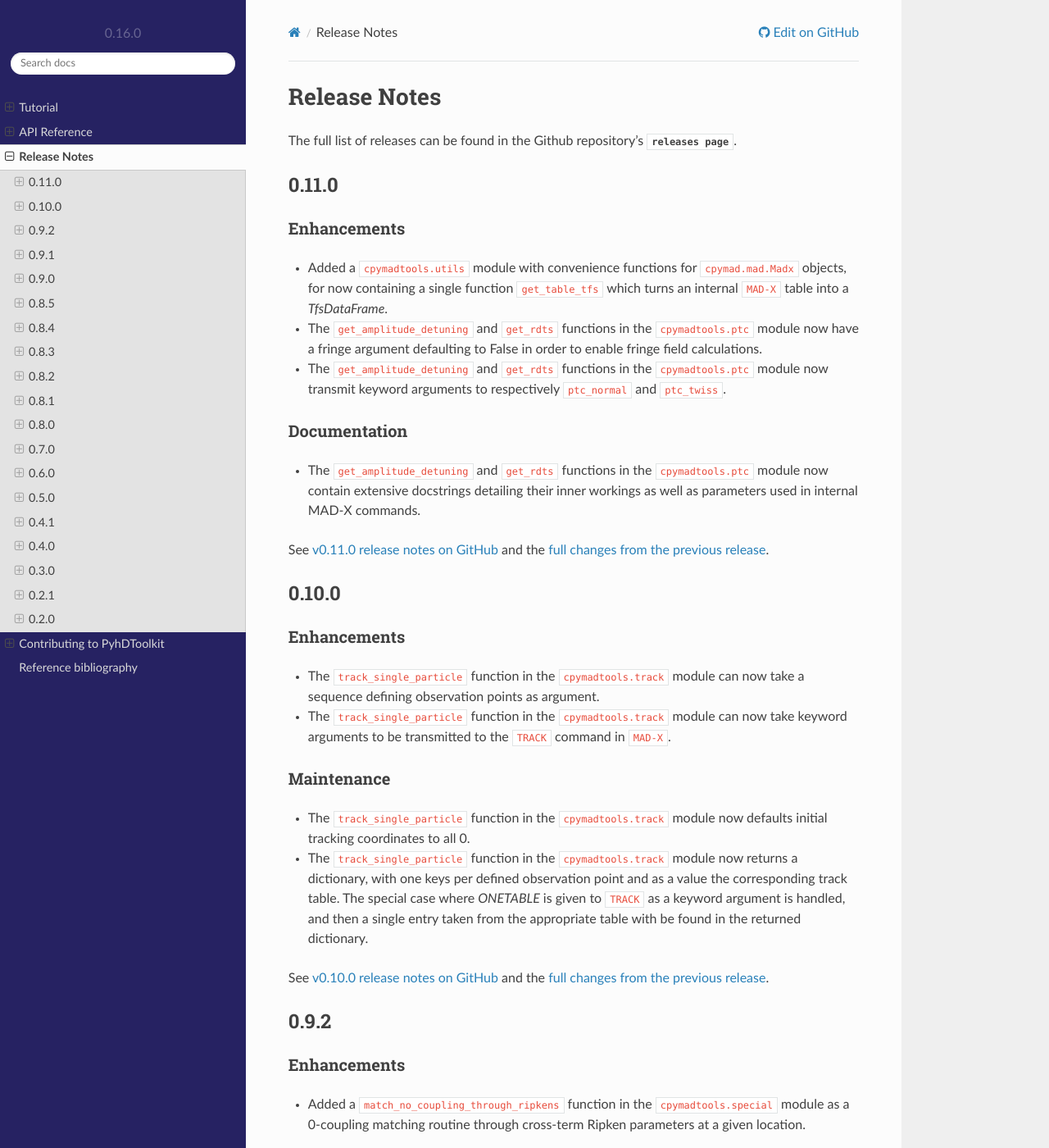
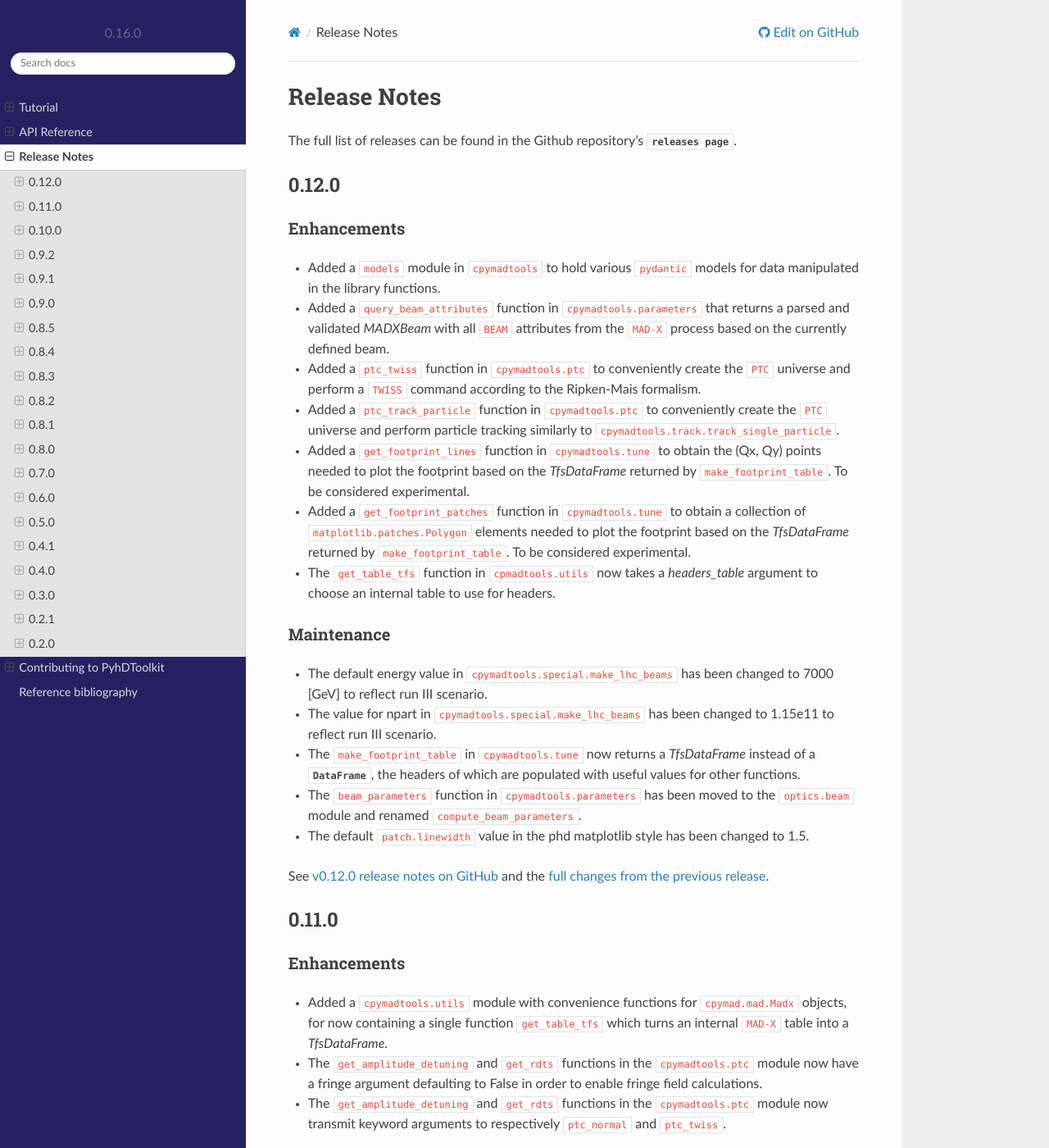
Before and after one commit to fsoubelet/PyhDToolkit, a Sphinx documentation site: the page built from docs/release.rst, in a window 1280 px wide and 1400 px high. Shown: the whole window at 82% size. Built offline with Sphinx 7.4.7 and the Read the Docs theme 2.0.0, drawn with Linux system fonts in a browser that asks for light colours; pages that are not in the unit, such as notebooks, are missing from menus.

Commit message:
release 0.12.0

```diff
--- a/docs/release.rst
+++ b/docs/release.rst
@@ -2,6 +2,34 @@ Release Notes
 =============
 
 The full list of releases can be found in the Github repository's `releases page <https://github.com/fsoubelet/PyhDToolkit/releases>`.
+
+.. _release_0.12.0:
+
+0.12.0
+------
+
+Enhancements
+~~~~~~~~~~~~
+
+* Added a ``models`` module in ``cpymadtools`` to hold various ``pydantic`` models for data manipulated in the library functions.
+* Added a ``query_beam_attributes`` function in ``cpymadtools.parameters`` that returns a parsed and validated *MADXBeam* with all ``BEAM`` attributes from the ``MAD-X`` process based on the currently defined beam.
+* Added a ``ptc_twiss`` function in ``cpymadtools.ptc`` to conveniently create the ``PTC`` universe and perform a ``TWISS`` command according to the Ripken-Mais formalism.
+* Added a ``ptc_track_particle`` function in ``cpymadtools.ptc`` to conveniently create the ``PTC`` universe and perform particle tracking similarly to ``cpymadtools.track.track_single_particle``.
+* Added a ``get_footprint_lines`` function in ``cpymadtools.tune`` to obtain the (Qx, Qy) points needed to plot the footprint based on the *TfsDataFrame* returned by ``make_footprint_table``. To be considered experimental.
+* Added a ``get_footprint_patches`` function in ``cpymadtools.tune`` to obtain a collection of ``matplotlib.patches.Polygon`` elements needed to plot the footprint based on the *TfsDataFrame* returned by ``make_footprint_table``. To be considered experimental.
+* The ``get_table_tfs`` function in ``cpmadtools.utils`` now takes a *headers_table* argument to choose an internal table to use for headers.
+
+Maintenance
+~~~~~~~~~~~
+
+* The default energy value in ``cpymadtools.special.make_lhc_beams`` has been changed to 7000 [GeV] to reflect run III scenario.
+* The value for npart in ``cpymadtools.special.make_lhc_beams`` has been changed to 1.15e11 to reflect run III scenario.
+* The ``make_footprint_table`` in ``cpymadtools.tune`` now returns a *TfsDataFrame* instead of a `~pandas.DataFrame`, the headers of which are populated with useful values for other functions.
+* The ``beam_parameters`` function in ``cpymadtools.parameters`` has been moved to the ``optics.beam`` module and renamed ``compute_beam_parameters``.
+* The default ``patch.linewidth`` value in the phd matplotlib style has been changed to 1.5.
+
+See `v0.12.0 release notes on GitHub <https://github.com/fsoubelet/PyhDToolkit/releases/tag/0.12.0>`_ and the `full changes from the previous release <https://github.com/fsoubelet/PyhDToolkit/compare/0.11.0...0.12.0>`_.
+
 
 .. _release_0.11.0:
 
```
